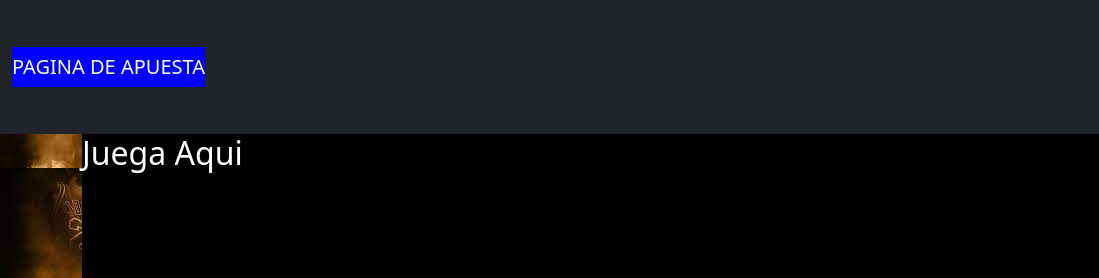
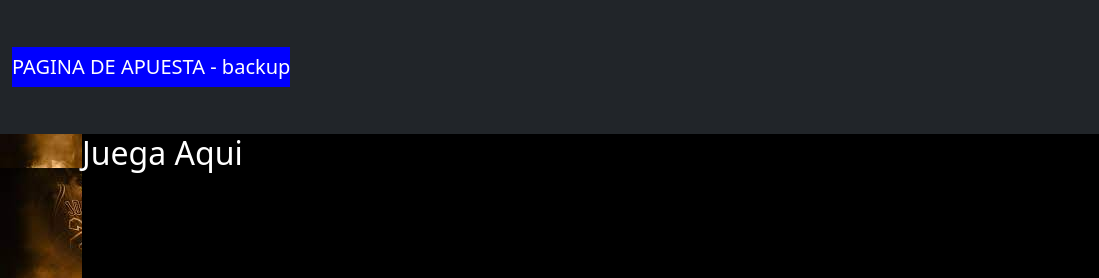
Before and after one commit to josemucv/SASS-Proyec, a website: page index.html in a window 1280 px wide. Shown: the top 278 px of the page, 0-1099 px from the left. Drawn offline with nearby package versions, Linux system fonts and the light colour scheme; a web font is replaced by a local one.

```diff
--- a/index.html
+++ b/index.html
@@ -15,7 +15,7 @@
     <main>
   <nav class="navbar navbar-dark bg-dark" aria-label="First navbar example">
     <div class="container-fluid">
-      <a class="navbar-brand fondo--baloncesto" href="index.html">PAGINA DE APUESTA</a>
+      <a class="navbar-brand fondo--baloncesto" href="index.html">PAGINA DE APUESTA - backup</a>
       <div>
         <ul class="navbar-nav me-auto mb-2">
           <li class="nav-item margen">
```
Also changed, not shown: informacion.html (+1 -1 lines).
